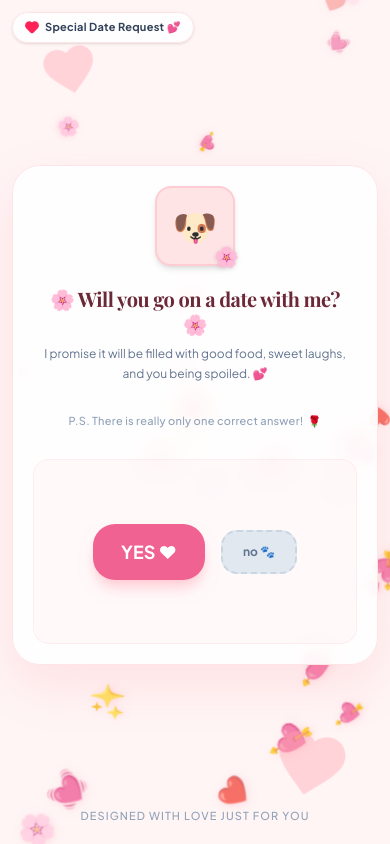
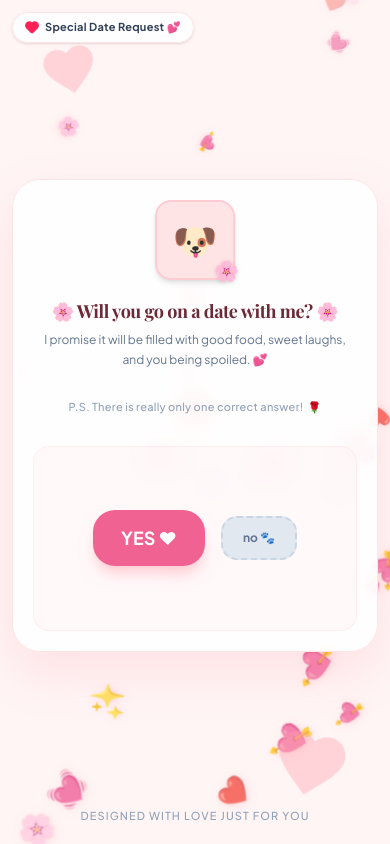
Before and after one commit to m4c1e4n/Romantic-Date-Invitation, a React (Vite) app: page / in a window 390 px wide. Built offline with nearby package versions, Linux system fonts and the light colour scheme; a web font is replaced by a local one.

Commit message:
style: adjust hero text sizing and container width
Refine heading typography and layout constraints to improve responsiveness and ensure the title fits properly on smaller screens.

```diff
--- a/src/components/HeroProposal.tsx
+++ b/src/components/HeroProposal.tsx
@@ -310,8 +310,8 @@
         </div>
 
         {/* Header section matching Natural Tones typography */}
-        <div className="text-center space-y-1.5 sm:space-y-2 max-w-xl px-2">
-          <h1 className="text-xl sm:text-3xl md:text-4xl lg:text-5xl font-serif text-[#6B2836] font-bold tracking-tight leading-tight">
+        <div className="text-center space-y-1.5 sm:space-y-2 max-w-2xl lg:max-w-3xl w-full px-2">
+          <h1 className="text-lg sm:text-2xl md:text-3xl lg:text-4xl xl:text-[2.6rem] font-serif text-[#6B2836] font-bold tracking-tight leading-tight sm:whitespace-nowrap">
             🌸 Will you go on a date with me? 🌸
           </h1>
           <p className="text-slate-500 text-xs sm:text-sm md:text-base pt-0.5 leading-relaxed">
```
